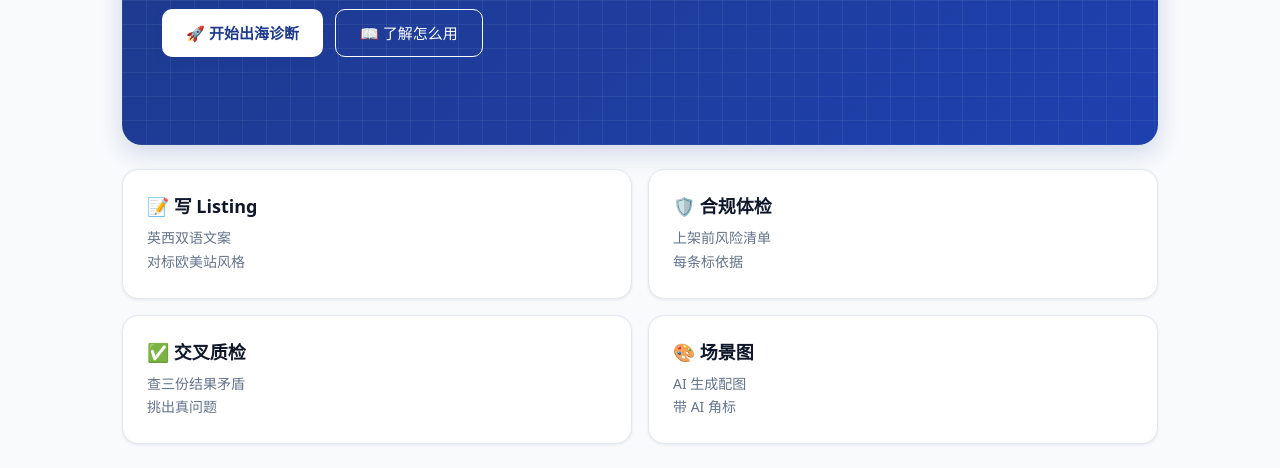
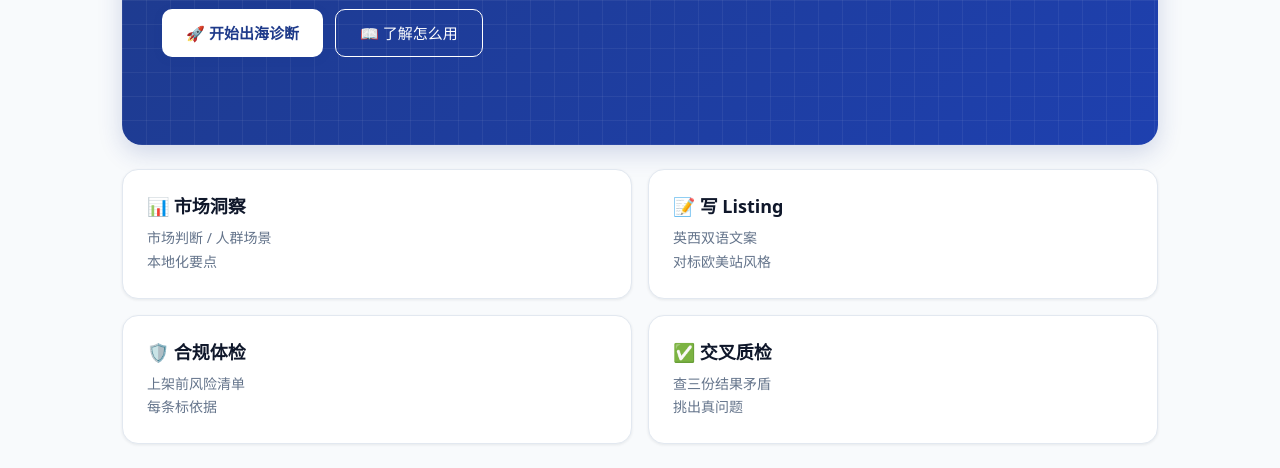
Before and after one commit to Planeer-starry/sailcompass, a plain HTML site: page static/index.html in a window 1280 px wide. Shown: the part 332-800 px from the top of the page. Drawn offline with nearby package versions, Linux system fonts and the light colour scheme; no server answers.

Commit message:
首页能力卡一一对应四个 Tab（场景图不再单独占卡）

```diff
--- a/static/index.html
+++ b/static/index.html
@@ -65,8 +65,13 @@
       <!-- 继续上次结果：生成过结果（window.lastResult 有内容）才显示，点击回工作台 -->
       <a id="resume-bar" class="resume-bar hidden" href="#/work"></a>
 
-      <!-- ③ 四张能力卡：点击进工作台并切到对应 Tab（场景图功能位于 Listing Tab 内） -->
+      <!-- ③ 四张能力卡：与四个 Tab 一一对应（按流水线顺序）；场景图功能在 Listing 页内，不单独占卡 -->
       <div class="home-cards">
+        <button type="button" class="home-card" onclick="goTab('insight')">
+          <p class="home-card-title">📊 市场洞察</p>
+          <p class="home-card-line">市场判断 / 人群场景</p>
+          <p class="home-card-line">本地化要点</p>
+        </button>
         <button type="button" class="home-card" onclick="goTab('listing')">
           <p class="home-card-title">📝 写 Listing</p>
           <p class="home-card-line">英西双语文案</p>
@@ -81,11 +86,6 @@
           <p class="home-card-title">✅ 交叉质检</p>
           <p class="home-card-line">查三份结果矛盾</p>
           <p class="home-card-line">挑出真问题</p>
-        </button>
-        <button type="button" class="home-card" onclick="goTab('listing')">
-          <p class="home-card-title">🎨 场景图</p>
-          <p class="home-card-line">AI 生成配图</p>
-          <p class="home-card-line">带 AI 角标</p>
         </button>
       </div>
 
```
